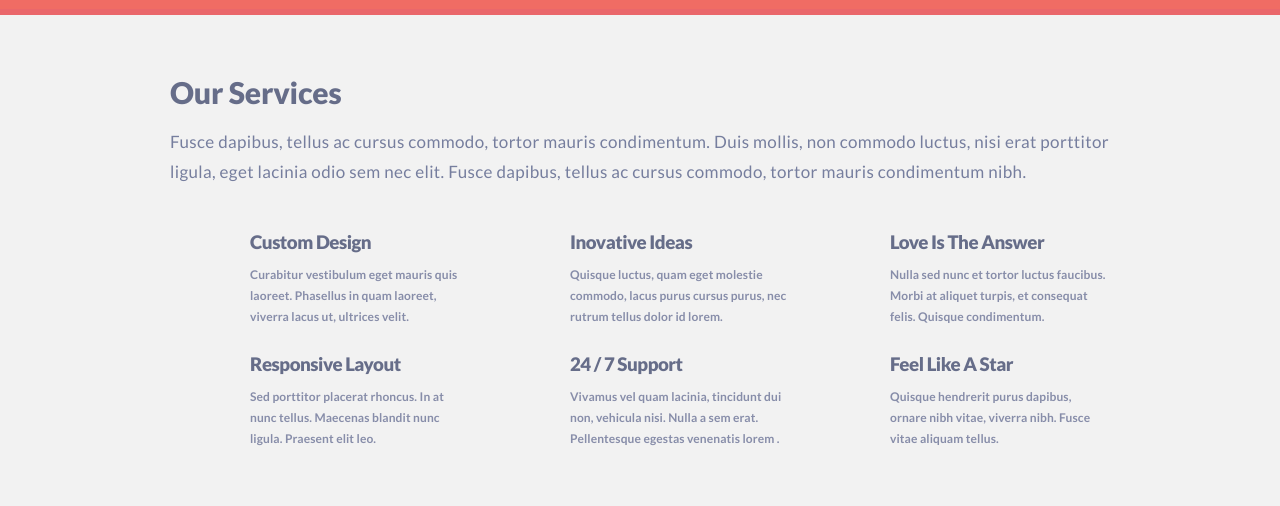
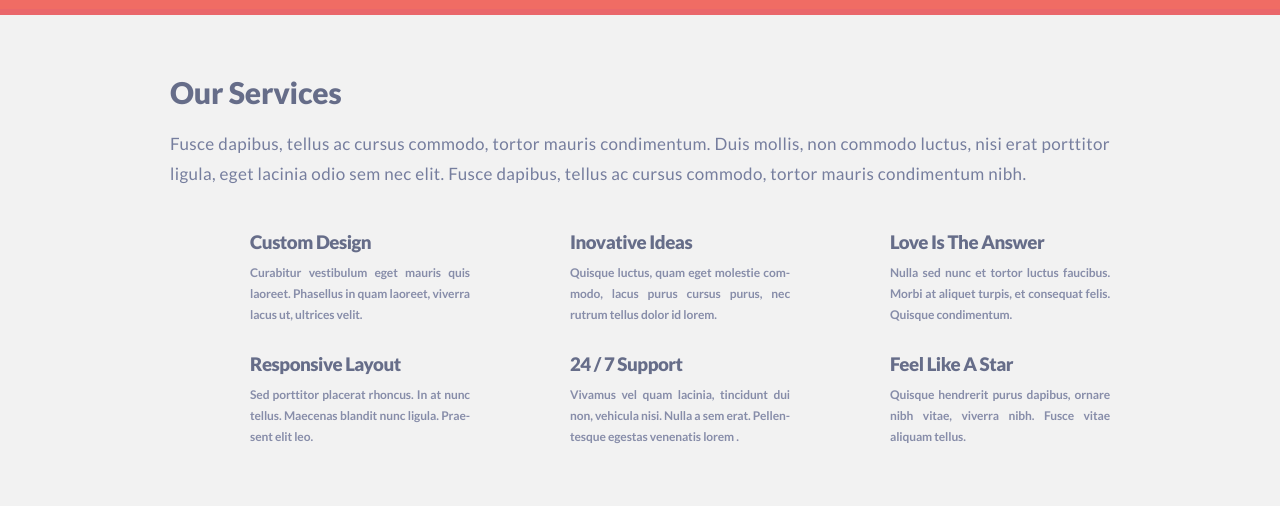
Before and after one commit to protosevichVlad/singolo, a plain HTML site: page index.html in a window 1280 px wide. Shown: the part 680-1186 px from the top of the page. Drawn offline with Linux system fonts and the light colour scheme.

Commit message:
feat:  final version

```diff
--- a/index.html
+++ b/index.html
@@ -68,7 +68,7 @@
                 <div class="block">
                     <div class="image"></div>
                     <h3>Inovative Ideas</h3>
-                    <h5>Quisque luctus, quam eget molestie commodo, lacus purus cursus purus, nec rutrum tellus dolor id lorem.</h5>
+                    <h5>Quisque luctus, quam eget molestie com&shy;modo, lacus purus cursus purus, nec rutrum tellus dolor id lorem.</h5>
                 </div>
                 <div class="block">
                     <div class="image"></div>
@@ -78,12 +78,12 @@
                 <div class="block">
                     <div class="image"></div>
                     <h3>Responsive Layout</h3>
-                    <h5>Sed porttitor placerat rhoncus. In at nunc tellus. Maecenas blandit nunc ligula. Praesent elit leo.</h5>
+                    <h5>Sed porttitor placerat rhoncus. In at nunc tellus. Maecenas blandit nunc ligula. Prae&shy;  sent elit leo.</h5>
                 </div>
                 <div class="block">
                     <div class="image"></div>
                     <h3>24 / 7 Support</h3>
-                    <h5>Vivamus vel quam lacinia, tincidunt dui non, vehicula nisi. Nulla a sem erat. Pellentesque egestas venenatis lorem .</h5>
+                    <h5>Vivamus vel quam lacinia, tincidunt dui non, vehicula nisi. Nulla a sem erat. Pellen&shy;tesque egestas venenatis lorem .</h5>
                 </div>
                 <div class="block">
                     <div class="image"></div>
--- a/styles.css
+++ b/styles.css
@@ -266,6 +266,7 @@ nav a:hover{
 .services h2{
     position: relative;
     top: 3px;
+
     font-size: 30px;
     color: #666d89;
     font-weight: 900;
@@ -274,12 +275,13 @@ nav a:hover{
 
 .services h4{
     position: relative;
-    top: -12px;
+    top: -10px;
 
     letter-spacing: 0.36px;
     line-height: 30px;
     font-size: 17px;
     color: #767e9e;
+    text-align: justify;
     font-weight: 400;
 }
 
@@ -311,6 +313,9 @@ nav a:hover{
 }
 
 .services .block h5{
+    position: relative;
+    top: -2px;
+
     grid-column: 2 / 3;
     grid-row: 2 / 3;
 
@@ -319,7 +324,9 @@ nav a:hover{
     font-size: 12px;
     word-wrap: break-word;
     font-weight: 700;
-    letter-spacing: 0.1px;
+    letter-spacing: -0.11px;
+    text-align: justify;
+    overflow: hidden;
 }
 
 .services .block .image{
@@ -391,6 +398,7 @@ p{
 
     font-size: 18px;
     letter-spacing: -0.23px;
+    text-align: justify;
 }
 
 .portfolio ul{
@@ -490,7 +498,7 @@ p{
     position: relative;
     top: -18px;
     line-height: 30px;
-    letter-spacing: -0.05px;
+    letter-spacing: -0.24px;
 }
 
 .about-us .staff{
@@ -501,14 +509,17 @@ p{
 .staff > div > h3{
     letter-spacing: -0.4px;
     white-space: nowrap;
+    overflow: hidden;
+    text-overflow: ellipsis;
 }
 
 .staff > div > p{
     position: relative;
     top: -4px;
     font-size: 12px;
-    letter-spacing: -0.1px;
     line-height: 20px;
+    letter-spacing: -0.05px;
+    text-align: justify;
 }
 
 .staff > div  img{
@@ -547,7 +558,6 @@ body {
     border-bottom: 6px solid #ea676b;
 }
 
-
 .get-a-quote .wrapper{
     padding: 60px 0;
     height: calc(100% - 90px);
@@ -555,10 +565,6 @@ body {
     flex-direction: column;
     justify-content: space-between;
 }
-
-
-
-
 
 .get-a-quote .grid-for-form-and-aside{
     position: relative;
@@ -586,8 +592,6 @@ body {
     line-height: 30px;
     font-size: 18px;
     font-weight: 300;
-    letter-spacing: -0.1px;
-
 }
 
 .get-a-quote form{
```
